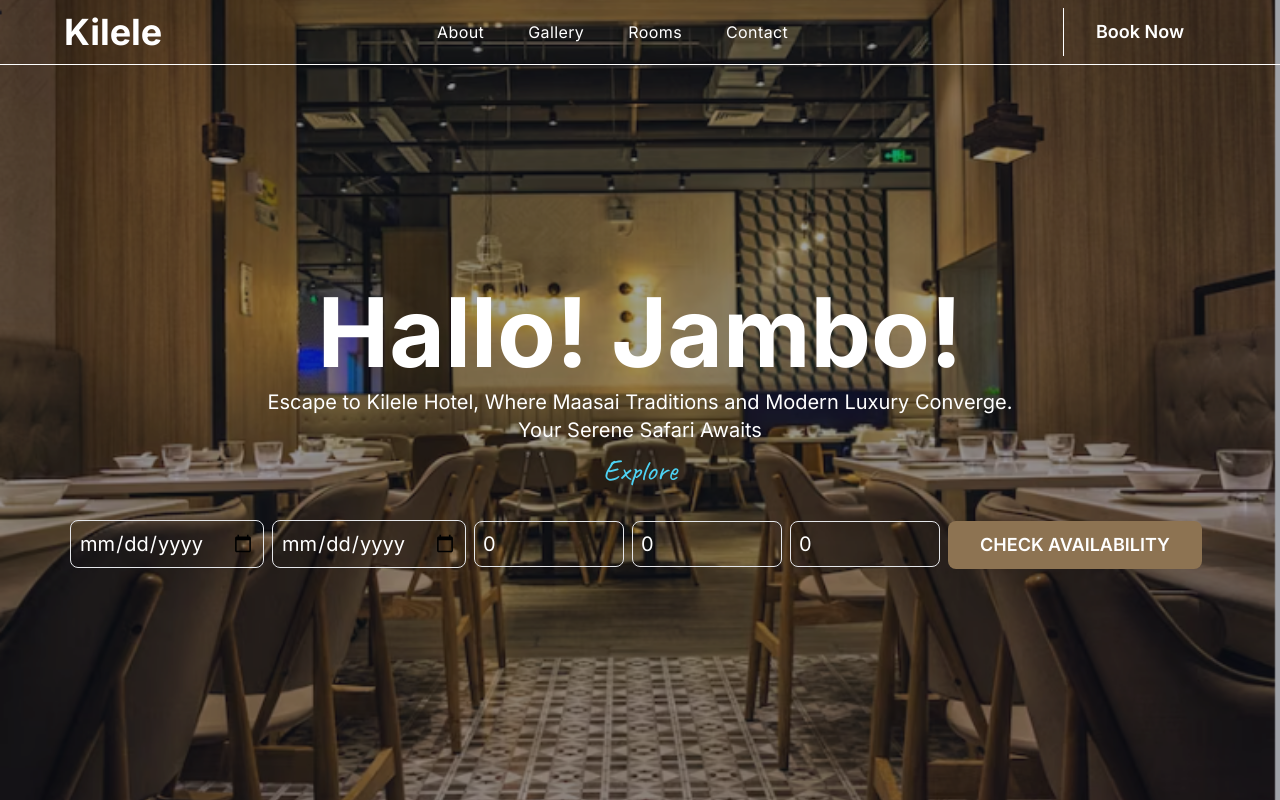
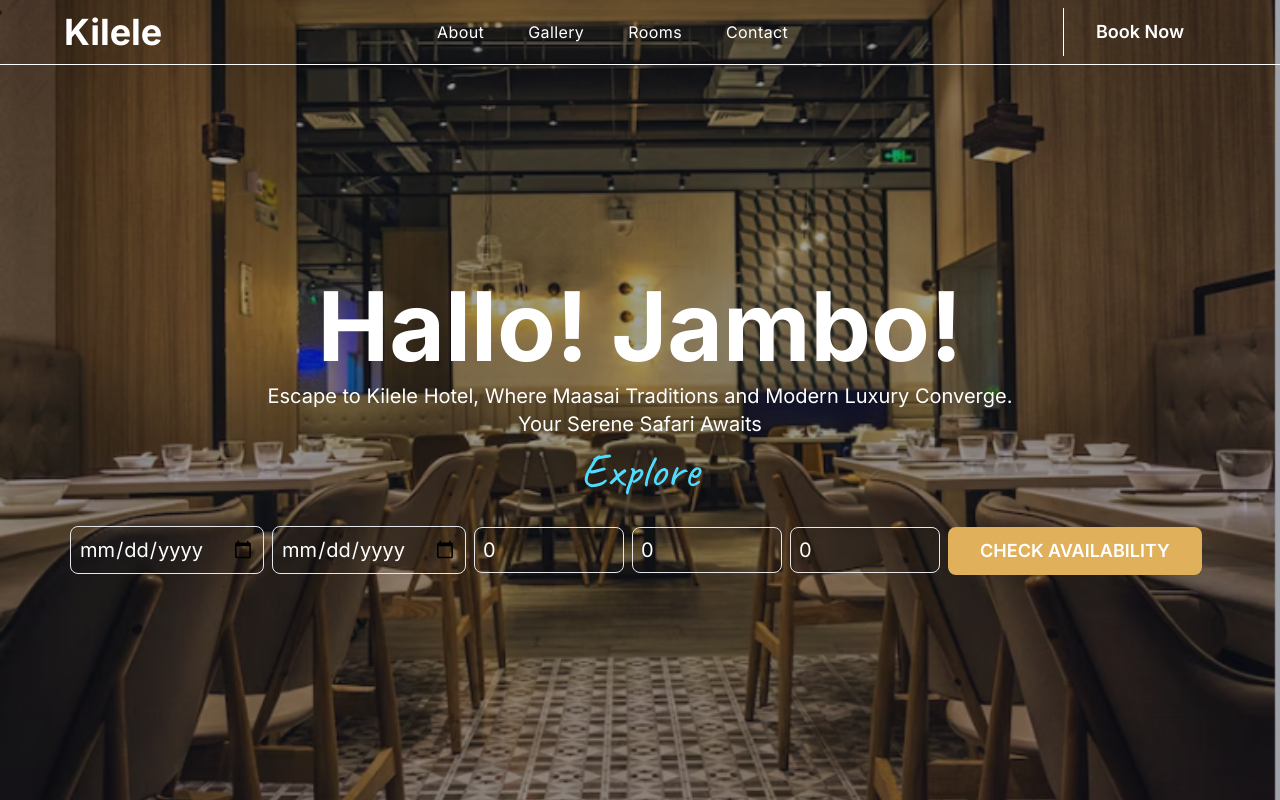
Before and after one commit to felixDev22/Kilele-Hotel-R, a Next.js app: page / in a window 1280 px wide. Built offline with nearby package versions, Linux system fonts and the light colour scheme.

Commit message:
Update the secondary color, change font size

```diff
--- a/src/app/booking/Booking.tsx
+++ b/src/app/booking/Booking.tsx
@@ -92,7 +92,7 @@ export const Booking = () => {
             />
             <button
               type="submit"
-              className="btn mt-6 text-l bg-[#8d7352] text-white lg:ml-6 md:text-base lg:text-lg">
+              className="btn mt-6 text-l bg-[#e0b15a] text-white lg:ml-6 md:text-base lg:text-lg">
               CHECK AVAILABILITY
             </button>
           </form>
@@ -102,7 +102,9 @@ export const Booking = () => {
         <div className="bg-[#50dcff] p-4  rounded-lg mt-6">
           <div className="popup-inner">
             <h2 className="text-black text-lg">{availabilityMessage}</h2>
-            <button onClick={closePopup} className='text-red-700'>Close</button>
+            <button onClick={closePopup} className="text-red-700">
+              Close
+            </button>
           </div>
         </div>
       )}
--- a/src/app/hero/hero.js
+++ b/src/app/hero/hero.js
@@ -22,9 +22,9 @@ export const Hero = () => {
             <br />
             Your Serene Safari Awaits
           </p>
-          <span className="font-script text-l lg:text-3xl text-[#4dd3f5]">
+          <p className="font-script text-[35px] md:text-4xl lg:text-5xl text-[#50dcff]">
             Explore
-          </span>
+          </p>
           <Booking />
         </div>
       </section>
```
